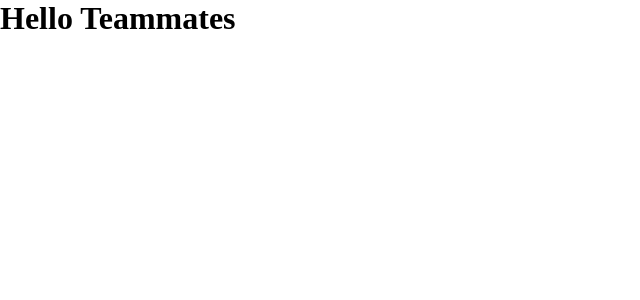
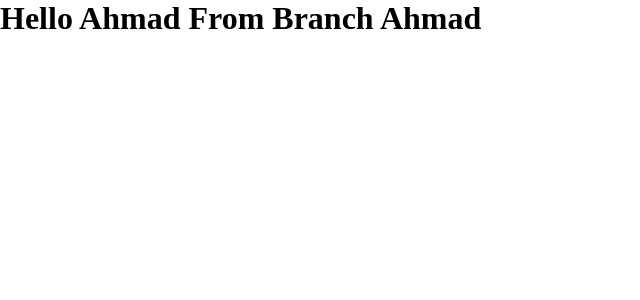
Before and after one commit to group-1-I-Fix/I-Fix, a React (Create React App) app: page / in a window 1280 px wide. Shown: the top 300 px of the page, without its empty margins (0-640 px from the left). Built offline with nearby package versions, Linux system fonts and the light colour scheme.

Commit message:
Updated Ahmad

```diff
--- a/src/App.js
+++ b/src/App.js
@@ -3,7 +3,7 @@ import "./App.css";
 function App() {
   return (
     <div className="App">
-      <h1>Hello Teammates</h1>
+      <h1>Hello Ahmad From Branch Ahmad</h1>
     </div>
   );
 }
```
